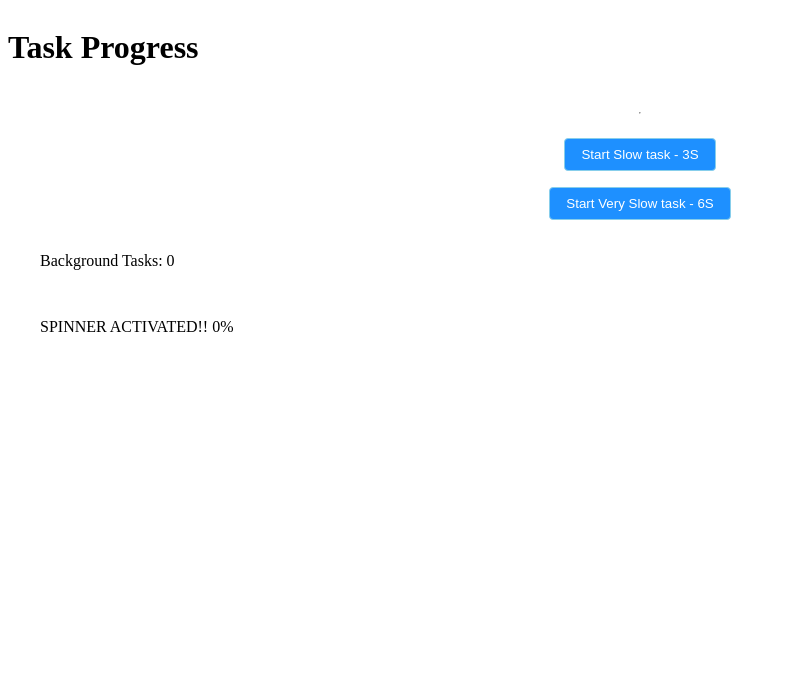
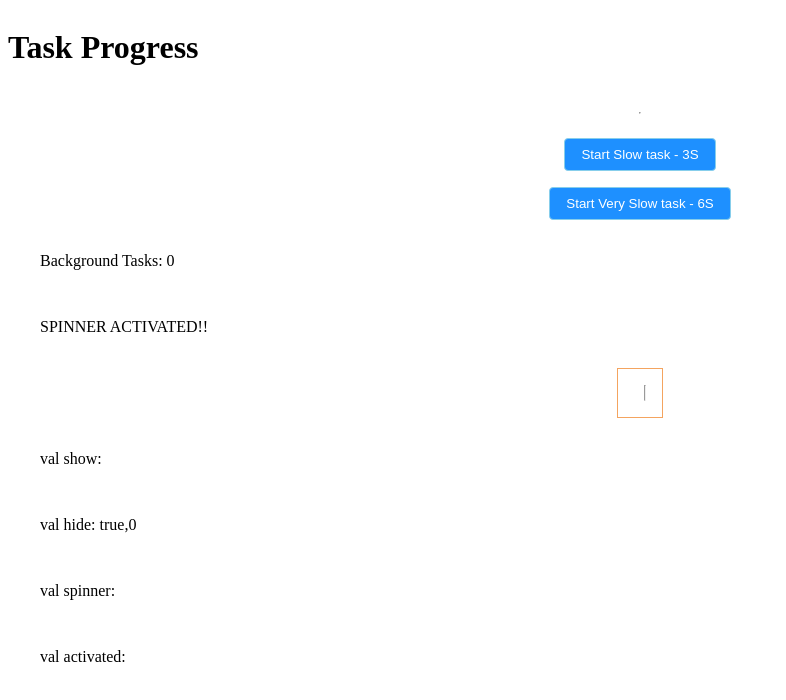
Before and after one commit to RafaZeero/task-progress-rxjs, an Angular app: page / in a window 1280 px wide. Shown: the top 700 px of the page, without its empty margins (0-786 px from the left). Built offline with nearby package versions, Linux system fonts and the light colour scheme.

Commit message:
fix: errors and some observables

```diff
--- a/src/app/app.component.html
+++ b/src/app/app.component.html
@@ -8,7 +8,25 @@
 <p>Background Tasks: {{ currentLoadCount | async }}</p>
 <!-- <p>Background Tasks: {{ tasksNum }}</p> -->
 
-<p *ngIf="loadStats | async">
-  SPINNER ACTIVATED!! {{ percentage | percent }}
-  <span *ngIf="percentage === 1">Loading complete!</span>
-</p>
+<p>SPINNER ACTIVATED!!</p>
+<div
+  style="
+    display: flex;
+    margin-inline: auto;
+    border: 1px solid sandybrown;
+    padding: 8px 16px;
+  "
+>
+  <p style="padding: 0; padding-right: 10px" *ngIf="shouldHideSpinner | async">
+    {{ percentage | percent }}
+  </p>
+
+  <hr />
+
+  <p style="padding-left: 10px" *ngIf="percentage === 1">Loading complete!</p>
+</div>
+
+<p>val show: {{ shouldShowSpinner | async }}</p>
+<p>val hide: {{ shouldHideSpinner | async }}</p>
+<p>val spinner: {{ spinner | async }}</p>
+<p>val activated: {{ spinnerActivated | async }}</p>
--- a/src/app/app.component.ts
+++ b/src/app/app.component.ts
@@ -1,10 +1,12 @@
 import { Component, OnInit } from '@angular/core';
 import {
+  combineLatest,
   distinctUntilChanged,
   finalize,
   map,
   merge,
   Observable,
+  of,
   pairwise,
   scan,
   shareReplay,
@@ -93,7 +95,7 @@ export class AppComponent implements OnInit {
       (loadStats, loadingUpdate) => {
         const loadsWentDown: boolean =
           loadingUpdate < loadStats.previousLoading;
-        const currentCompleted = loadsWentDown
+        const currentCompleted: number = loadsWentDown
           ? loadStats.completed + 1
           : loadStats.completed;
 
@@ -117,12 +119,18 @@ export class AppComponent implements OnInit {
    * Spinner active: switch to wait 2s before showing it
    * cancel if inactive again in the meantime
    */
+  public flashThreshold = timer(2000);
 
   public shouldShowSpinner = this.spinnerWithStats.pipe(
-    switchMap(() => timer(2000).pipe(takeUntil(this.spinnerDeactivated))),
-    tap(() => console.log('aaaaaaaaaaa'))
+    switchMap(() =>
+      this.flashThreshold.pipe(takeUntil(this.spinnerDeactivated))
+    )
   );
 
+  public shouldHideSpinner = combineLatest([
+    this.spinnerDeactivated,
+    this.flashThreshold,
+  ]);
   // xxxxxxxxxxxxxxxxxxxxxxxxxxxxxxxxxxxxxxxxxxxxxxxxxxxxxxxxxxxxxxxxxxxxx //
 
   /**
@@ -136,40 +144,32 @@ export class AppComponent implements OnInit {
     )
   );
 
-  public ngOnInit() {}
-
-  public newTaskStarted(val: any) {
-    this.taskStarts.next(val);
+  public ngOnInit() {
+    this.newTaskStarted();
   }
 
-  public existingTaskCompleted(val: any) {
-    this.taskCompletions.next(val);
+  public newTaskStarted() {
+    this.taskStarts.next(void 0);
+  }
+
+  public existingTaskCompleted() {
+    this.taskCompletions.next(void 0);
   }
   public slowObservable$ = timer(3000);
   public verySlowObservable$ = timer(6000);
   public tasksNum = 0;
 
   public doWork() {
-    this.shouldShowSpinner.subscribe();
-    this.newTaskStarted(0);
-    // const sub = this.showSpinner().subscribe();
+    this.newTaskStarted();
     this.slowObservable$
-      .pipe(finalize(() => this.existingTaskCompleted(0)))
-      .subscribe
-      //
-      // () => sub.unsubscribe()
-      ();
+      .pipe(finalize(() => this.existingTaskCompleted()))
+      .subscribe();
   }
 
   public doLongWork() {
-    this.shouldShowSpinner.subscribe();
-    this.newTaskStarted(0);
-    // const sub = this.showSpinner.subscribe();
+    this.newTaskStarted();
     this.verySlowObservable$
-      .pipe(finalize(() => this.existingTaskCompleted(0)))
-      .subscribe
-      //
-      // () => sub.unsubscribe()
-      ();
+      .pipe(finalize(() => this.existingTaskCompleted()))
+      .subscribe();
   }
 }
```
